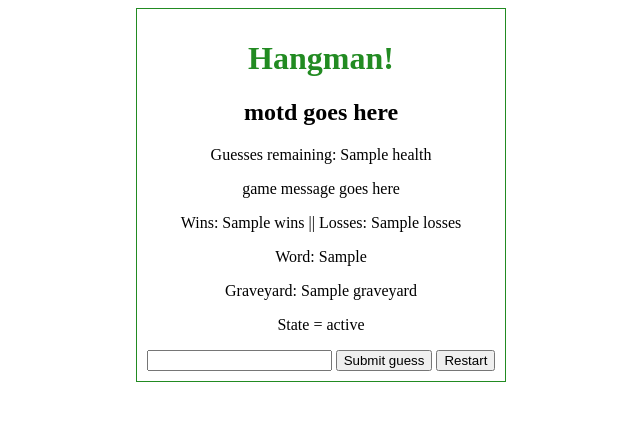
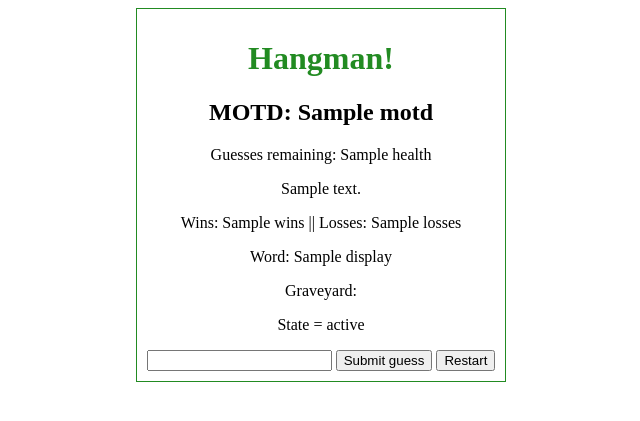
Before and after one commit to strnge/flask_hangman, a Flask app: template templates/index.html in a window 1280 px wide. Shown: the top 421 px of the page, without its empty margins (319-959 px from the left). Run offline with Flask 3, Linux system fonts and the light colour scheme; the template is opened without the code that fills it: most values are stand-ins (such as "Sample title", 1, 10 or a date in 2020).

Commit message:
initial implementation of server response

```diff
--- a/app.py
+++ b/app.py
@@ -1,6 +1,17 @@
 from flask import Flask,render_template,request,session,jsonify
+from markupsafe import escape
+import re
 import random
 import secrets
+
+'''
+developed by strnge
+with assistance from cr0wlet
+03-2025
+'''
+
+#debug types:
+# new_game , bad_guess , good_guess , duplicate_guess
 
 app = Flask(__name__)
 app.secret_key = secrets.token_hex(8) # tokenize for the session, required
@@ -25,17 +36,34 @@ def find(s, ch):
 # on subsequent calls, searches the word of occurences of the last character guessed,
 # gets a position list, and replaces those corresponding characters in the display word
 def reveal_word():
-    if not session["display_word"]:
+    if session["display_word"] == "": # initial generation of display string
         for i in range(len(session["word"])):
             session["display_word"] += "*"
         session["display_word"]
     else:
         reveal_list = find(session["word"], session["graveyard"][-1])
-        word_to_list = list(session["display_word"])
-        for i in range(len(reveal_list)):
-            word_to_list[reveal_list[i]] = session["graveyard"][-1]
-        session["display_word"] = ''.join(word_to_list)
+        if(not reveal_list):# bad guess! health decreased by 1,
+            session["health"] = session["health"]-1
+            session["debug"] = "bad_guess"
+        else:
+            session["debug"] = "good_guess"
+            word_to_list = list(session["display_word"])
+            for i in range(len(reveal_list)):
+                word_to_list[reveal_list[i]] = session["graveyard"][-1]
+            session["display_word"] = ''.join(word_to_list)
     return
+
+# create json object of the important vars for the game
+def get_state():
+    returnable_json = {
+                        "display_word": session["display_word"],
+                        "health": session["health"],
+                        "graveyard": session["graveyard"],
+                        "wins": session["wins"],
+                        "losses": session["losses"],
+                        "debug": session["debug"]
+                      }
+    return jsonify(returnable_json)
 
 # welcome screen, leads to gameplay
 @app.route('/')
@@ -49,34 +77,46 @@ def init_game():
     session["wins"] = 0
     session["losses"] = 0
 
-    return new_game()
+    new_game()
+
+    return render_template('index.html', state=session["debug"], health=session["health"], wins=session["wins"], losses=session["losses"], display=session["display_word"], default_message="Hello!",motd="This is where the MOTD would go")
 
 # sets up a new game still in the same session(lets user continue accruing wins and losses)
 @app.route('/new_game')
 def new_game():
     session["word"] = generate_word() # generate word for the session
+    session["display_word"] = ""
     reveal_word() # initial call to generate display word
-    #session["display_word"] = ""
     session["health"] = 6
-    session["graveyard"] = []
-    session["debug_state"] = "new_game"
-
-    return render_template('index.html', display_word=session["display_word"], state=session["debug_state"], health=session["health"], wins=session["wins"], losses=session["losses"], graveyard=session["graveyard"])
+    session["graveyard"] = list()
+    session["debug"] = "new_game"
+    # generate json response for the client
+    state = get_state()
+    return state
 
 # client sends user's guess, check against word
 @app.route('/send_guess',methods=['POST'])
 def guess():
-    # TODO: receieve guess from client, verify and send response back
-    request_data = request.args["input_box"]
-    return render_template('index.html', display_word=session["display_word"], state=session["debug_state"], health=session["health"], wins=session["wins"], losses=session["losses"], graveyard=session["graveyard"])
+    request_data = escape(request.form.get("input_box"))
 
+    # regex search to make sure only 1 alpha character was guessed
+    # technically we should only have received this POST req if
+    # the client-side verified that already but we double check in case
+    # there are any issues on the client side
+    if(re.search(r"^[A-Za-z]{1}$", request_data[0]) is not None):
+        if(request_data[0] in session["graveyard"]):# check graveyard to see if this guess has been made already
+            session["debug"] = "duplicate_guess"
+        else:
+            session["graveyard"].append(request_data[0])# add guess to the end of the graveyard
+            reveal_word()# search for the guessed character and modify health/display string as needed
+    return get_state()
 
 # request scoreboard
 @app.route('/scoreboard')
 def scoreboard():
     '''TODO: something like return render_template('index.html', html_file="score_interface.html",'
     ' score_file=local_score_file***json file goes here, declared above***)'''
-
+    # redir makes more sense here
     return -1
 
 # run localhost only
--- a/static/app.js
+++ b/static/app.js
@@ -1,7 +1,14 @@
+/*
+ * developed by strnge
+ * with assistance from cr0wlet
+ * 03-2025
+*/
 var game_data_container = null;
 var display_word = "";
+var display_graveyard = "";
 
 //should prompt if user tries to refresh?
+//TODO: doesn't work right now
 function refresh_prompt(){
     confirm_message = "Are you sure you want to refresh?\nIt will erase your current game session without saving your score.";
     if(confirm(confirm_message)){
@@ -9,104 +16,88 @@ function refresh_prompt(){
     }
 }
 
-function begin_game(){
-    //begin game logic, load game interface
+//begin game logic, load game interface
+function init(){
     display_word = "";
     window.location.href = '/init';
 }
 
-function init(){
-    //begin game logic, load game interface
-    display_word = "";
-    window.location.href = '/init';
-/*     $.ajax({
-        url: '/init', //api route to be called
-        type: 'POST', //request type, POST or GET
-        success: function(response) { //what to do if the server responds successfully
-            //do something
-            window.location.href = '/init'
-        },
-        error: function(error) { //what to do if the server responds with an error
-            console.log(error);
-            update_debug_state('ajax error');
-        }
-    }) */
-}
-/*
-function generate_word(){
-    //reset score
-    text ="";
-    wins = 0;
-    losses = 0;
-    //request word from the server, init display_word and store game_word
-    $.ajax({
-        url: '/init', //api route to be called
-        type: 'POST', //request type, POST or GET
-        data: text,
-        success: function(response) { //what to do if the server responds successfully
-
-        },
-        error: function(error) { //what to do if the server responds with an error
-            console.log(error);
-            update_debug_state('ajax error');
-        }
-    })
-}
-
-function update_game_message(message){
-    document.getElementById("game_message").innerHTML = message;
-}
-
+//updates debug display on page
 function update_debug_state(state){
     document.getElementById('state_debug').innerHTML = "State = ".concat(state);
 }
 
+//updates word display on page
 function update_word_display(){
     document.getElementById('word_container').innerHTML = "Word: ".concat(display_word);
-}*/
+}
+
+function update_winloss(wins, losses){
+    document.getElementById('score_container').innerHTML = "Wins: ".concat(wins) + " || Losses: ".concat(losses);
+}
+
+function update_game_message(debug){
+    var msg_update = ""
+    switch(debug){
+        case "good_guess":
+            msg_update = "Good guess!";
+            break;
+        case "bad_guess":
+            msg_update = "Bad guess!";
+            break;
+        case "duplicate_guess":
+            msg_update = "Please only use english alphabetical characters.";
+            break;
+        case "alpha_err":
+            msg_update = "Duplicate guess!";
+            break;
+        case "length_err":
+            msg_update = "Must be exactly 1 character!";
+            break;
+    }
+    document.getElementById("game_message").innerHTML = msg_update;
+}
+
+function update_graveyard(graveyard){
+    display_graveyard = "";
+    for (var char in graveyard){
+        display_graveyard += char;
+        display_graveyard += " ";
+    }
+    document.getElementById('graveyard').innerHTML = "Graveyard = ".concat(display_graveyard);
+}
 
 // TODO: update this with an AJAX req to handle game logic accordingly
 function submit_guess() {
     var guess = document.getElementById('input_box').value; //grab value from user input box
-    var alphaCheck = /^[A-Za-z]+$/.test(guess); //checks whether the string only contains alphabetical characters
+    var alphaCheck = /^[A-Za-z]{1}$/.test(guess); //checks whether the string only contains alphabetical characters
     if (guess.length != 1){ //checking the length of the char
-        update_game_message("Must be exactly 1 character!");
+        update_game_message("length_err");
         update_debug_state("length_err");
     } else if (!alphaCheck){ //only if guess does not contain only alphabetical characters
-        update_game_message("Please only use english alphabetical characters.");
+        update_game_message("alpha_err");
         update_debug_state("alpha_err");
-    } else { //call to search for char/update string
-        //char_graveyard.push(guess);
-        var response = fetch("/send_guess", {
-            method: 'POST',
-            //TODO: maybe solution?
-        })
+    } else {
+        try{
+            guess = guess.toLowerCase();
+            fetch("/send_guess", { // send a POST request with our guess, and receive back the game state as a response
+                method: 'POST',
+                body: guess
+            }).then(function(response){ // we receieve the promise object and turn it into json with .json()
+                return response.json();
+            }).then(function(json){ // now we can use the fields within the json obj
+                if(json.debug != "game_over" && json.debug != "game_win") {
+                    display_word = json.display_word;
+                    update_word_display();
+                    update_debug_state(json.debug);
+                    update_game_message(json.debug);
+                    update_winloss(json.wins, json.losses);
+                    update_graveyard(json.graveyard);
+                }
+            });
+        } catch (err){
+            console.log(err);
+        }
     }
     document.getElementById("input_box").value = ""; //reset input box to prepare for new guess
 }
-/*
-function game_search(e) {
-    var char_array = [...display_word];//convert these to arrays for ease of individual searching
-    var game_array = [...game_word];
-    var chars_found = 0;
-    for (i = 0;i<game_array.length;i++) {
-        if(game_array[i] == e){
-            char_array[i] = e; // at each index i replace a '*' with element e
-            chars_found++;
-        }
-    }
-    display_word = char_array.toString().replaceAll(/,/gi,""); //convert array back to string
-    if(chars_found>0){
-        update_game_message("Great guess!");
-        update_debug_state("guess_success");
-    } else {
-        update_game_message("Try again!");
-        update_debug_state("guess_fail");
-    }
-    update_word_display();
-    if(display_word === game_word){
-        wins++;
-        update_game_message("Well done! The word was " + game_word);
-        update_debug_state("win");
-    }
-}*/
--- a/templates/index.html
+++ b/templates/index.html
@@ -5,23 +5,24 @@
 <link rel="stylesheet" type="text/css" href="{{ url_for('static',filename='styles/styles.css') }}">
 <head>
     <title>Hangman!</title>
-    <script src="https://ajax.googleapis.com/ajax/libs/jquery/3.5.1/jquery.min.js"></script>
     <script src="{{ url_for('static',filename='app.js') }}"></script>
 </head>
 <body>
 <div id="main_container">
     <div id="inner_container" onbeforeunload="refreshPrompt()">
         <h1>Hangman!</h1>
-        <h2>motd goes here</h2>
+        <h2>MOTD: {{ motd }}</h2>
         <p id="health_counter">Guesses remaining: {{ health }}</p>
-        <p id="game_message">game message goes here </p>
+        <p id="game_message">{{ default_message }}</p>
         <p id="score_container">Wins: {{ wins }} || Losses: {{ losses }}</p>
-        <p id="word_container">Word: {{ display_word }}</p>
-        <p id="graveyard">Graveyard: {{ graveyard }}</p>
+        <p id="word_container">Word: {{ display }}</p>
+        <p id="graveyard">Graveyard: </p>
         <p id="state_debug">State = {{ state }}</p>
-        <input id="input_box" name="input_box" type="text">
-        <button type="button" onclick="submit_guess()">Submit guess</button>
-        <button type="button" onclick="init()">Restart</button>
+        <form>
+            <input id="input_box" name="input_box" type="text">
+            <button type="button" onclick="submit_guess()">Submit guess</button>
+            <button type="button" onclick="init()">Restart</button>
+        </form>
     </div>
 </div>
 
--- a/templates/welcome.html
+++ b/templates/welcome.html
@@ -5,7 +5,6 @@
 <link rel="stylesheet" type="text/css" href="{{ url_for('static',filename='styles/styles.css') }}">
 <head>
     <title>Hangman!</title>
-    <script src="https://ajax.googleapis.com/ajax/libs/jquery/3.5.1/jquery.min.js"></script>
     <script src="{{ url_for('static',filename='app.js') }}"></script>
 </head>
 <body>
@@ -16,7 +15,7 @@
         <p id="score_container"> </p>
         <p id="word_container">Click play to begin the game!</p>
         <p id="state_debug"> </p>
-        <button type="button" onclick="begin_game()">Play!</button>
+        <button type="button" onclick="init()">Play!</button>
     </div>
 </div>
 
```
